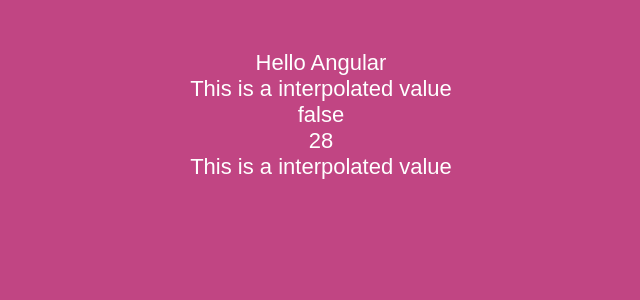
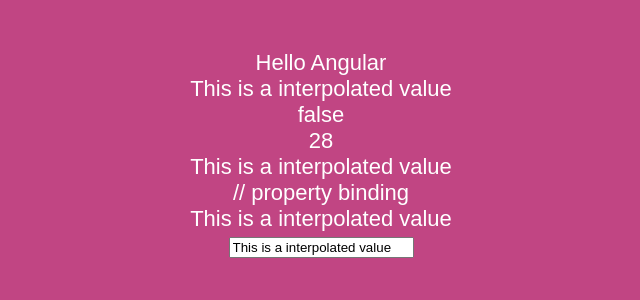
Before and after one commit to santosandressa/angularbasics, an Angular app: page / in a window 1280 px wide. Shown: the top 300 px of the page, without its empty margins (319-959 px from the left). Built offline with nearby package versions, Linux system fonts and the light colour scheme; a web font is replaced by a local one.

Commit message:
property binding

```diff
--- a/src/app/app.component.html
+++ b/src/app/app.component.html
@@ -5,4 +5,8 @@
   <p> {{ message === 'Hello World' }} </p>
   <p> {{ message.length }} </p>
   <p> {{ message.length ? message : 'No message' }} </p>
+
+  // property binding
+  <p [innerText]="message"></p>
+  <input type="text" [value]="message" />
 </div>
```
